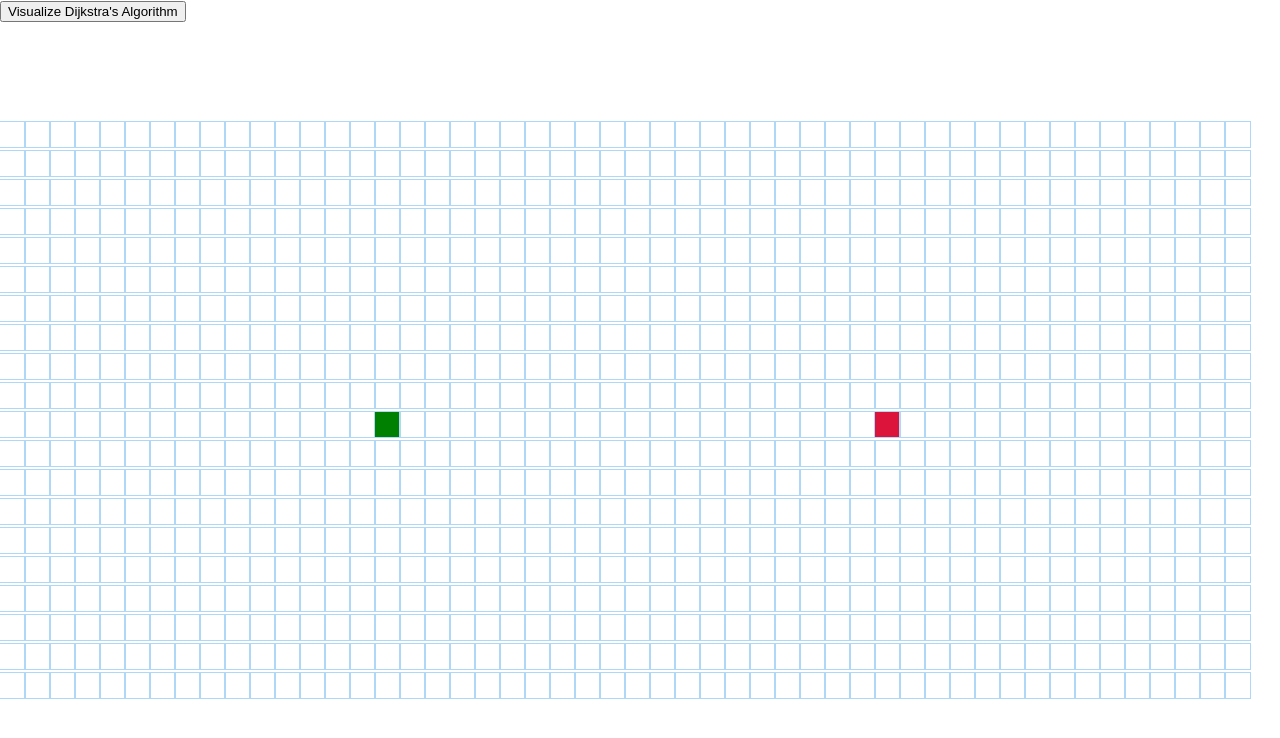
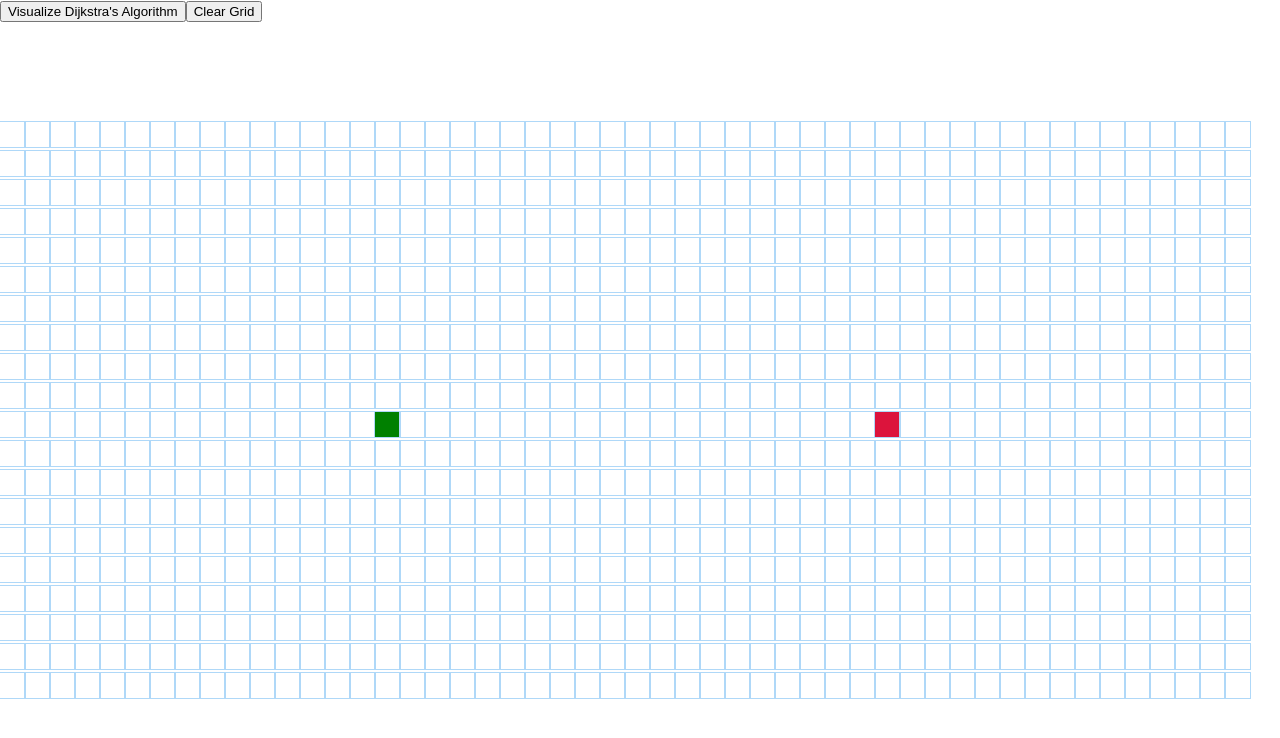
Before and after one commit to GenMoe/vizual-ting, a React (Create React App) app: page / in a window 1280 px wide. Shown: the top 738 px of the page. Built offline with nearby package versions, Linux system fonts and the light colour scheme.

Commit message:
modified:   README.md new file:   Screenshot 2023-10-20 174524.png modified:   src/PathfindingVisualizer/PathfindingVisualizer.jsx

```diff
--- a/src/PathfindingVisualizer/PathfindingVisualizer.jsx
+++ b/src/PathfindingVisualizer/PathfindingVisualizer.jsx
@@ -35,6 +35,7 @@ export default class PathfindingVisualizer extends Component {
 
     handleMouseUp() {
       this.setState({mouseIsPressed: false});
+      this.clearDaGrid();
     }
 
     animateDijkstra(visitedNodesInOrder, nodesInShortestPathOrder) {
@@ -63,6 +64,11 @@ animateShortestPath(nodesInShortestPathOrder) {
   }
 }
 
+clearDaGrid()
+{
+  const grid = getInitialGrid();
+  this.setState({grid});
+}
 
 visualizeDijkstra() {
   const {grid} = this.state;
@@ -81,6 +87,9 @@ render() {
     <>
       <button onClick={() => this.visualizeDijkstra()}>
         Visualize Dijkstra's Algorithm
+      </button>
+      <button onClick={() => this.clearDaGrid()}>
+        Clear Grid
       </button>
       <div className="grid">
         {grid.map((row, rowIdx) => {
```
Also changed, not shown: Screenshot 2023-10-20 174524.png (added), 1 other file (tests, documents, lock files or other folders).
